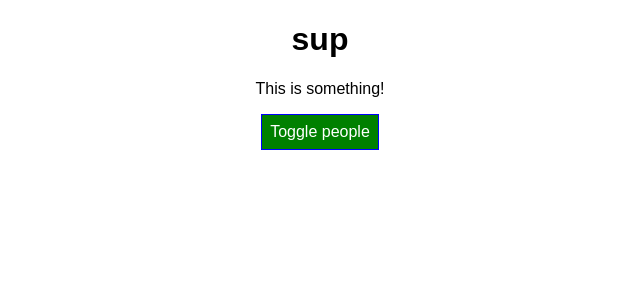
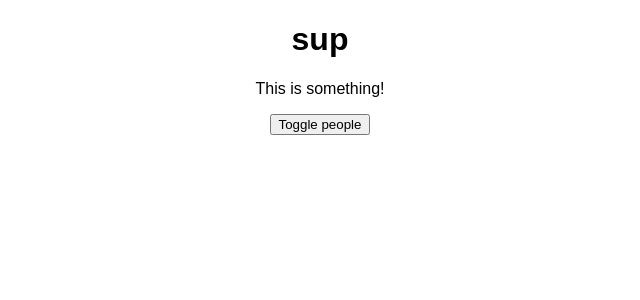
Before and after one commit to kosek-jan/react-udemy, a React (Create React App) app in the folder react-complete-guide/: page / in a window 1280 px wide. Shown: the top 300 px of the page, without its empty margins (320-960 px from the left). Built offline with nearby package versions, Linux system fonts and the light colour scheme.

Commit message:
split to components

```diff
--- a/react-complete-guide/src/App.module.css
+++ /dev/null
@@ -1,34 +0,0 @@
-.App {
-  text-align: center;
-}
-
-.red {
-  color: red;
-}
-
-.bold {
-  font-weight: bold;
-}
-
-.App button {
-  background-color: green;
-  color: white;
-  font: inherit;
-  border: 1px solid blue;
-  padding: 8px;
-  cursor: pointer;
-}
-
-.App button:hover{
-  background-color: lightgreen;
-  color: black;
-}
-
-.App button.Red {
-  background-color: red;
-}
-
-.App button.Red:hover {
-  background-color: salmon;
-  color: black;
-}
--- /dev/null
+++ b/react-complete-guide/src/components/Cockpit/Cockpit.js
@@ -0,0 +1,29 @@
+import React from 'react';
+import classes from './Cockpit.module.css';
+
+const cockpit = (props) => {
+    const assignedClasses = [];
+    let btnClass = '';
+    if (props.showPeople) {
+        btnClass = classes.Red;
+    }
+
+    if (props.people.length <= 2) {
+        assignedClasses.push( classes.red );
+    }
+    if (props.people.length <= 1) {
+        assignedClasses.push( classes.bold );
+    }
+
+    return (
+        <div classes={classes.Cockpit}>
+            <h1>sup</h1>
+            <p className={assignedClasses.join(' ')}>This is something!</p>
+            <button
+                className={btnClass}
+                onClick={props.clickedHandler}>Toggle people</button>
+        </div>
+    );
+};
+
+export default cockpit;
--- /dev/null
+++ b/react-complete-guide/src/components/Cockpit/Cockpit.module.css
@@ -0,0 +1,34 @@
+.Cockpit {
+    padding: 5px;
+}
+
+.red {
+    color: red;
+  }
+
+.bold {
+    font-weight: bold;
+}
+
+.Cockpit button {
+    background-color: green;
+    color: white;
+    font: inherit;
+    border: 1px solid blue;
+    padding: 8px;
+    cursor: pointer;
+}
+
+.Cockpit button:hover{
+    background-color: lightgreen;
+    color: black;
+}
+
+.Cockpit button.Red {
+    background-color: red;
+}
+
+.Cockpit button.Red:hover {
+    background-color: salmon;
+    color: black;
+}
--- /dev/null
+++ b/react-complete-guide/src/components/People/People.js
@@ -0,0 +1,14 @@
+import React from 'react';
+import Person from './Person/Person';
+
+const people = (props) => props.people.map((person, index) => {
+    return <Person
+        name={person.name}
+        age={person.age}
+        clickHandler={() => props.clickHandler(index)}
+        key={person.id}
+        changeHandler={(event) => props.changeHandler(event, person.id)}
+    />
+});
+
+export default people;
--- a/react-complete-guide/src/App.js
+++ b/react-complete-guide/src/containers/App.js
@@ -1,6 +1,7 @@
 import React, { Component } from 'react';
 import classes from './App.module.css';
-import Person from './Person/Person';
+import People from '../components/People/People';
+import Cockpit from '../components/Cockpit/Cockpit';
 
 class App extends Component {
     state = {
@@ -35,40 +36,21 @@ class App extends Component {
 
     render() {
         let people = null;
-        let btnClass = '';
 
         if (this.state.showPeople) {
-            people = (
-                <div>
-                    {this.state.people.map((person, index) => {
-                        return <Person
-                            name={person.name}
-                            age={person.age}
-                            clickHandler={() => this.deletePersonHandler(index)}
-                            key={person.id}
-                            changeHandler={(event) => this.nameChangedHandler(event, person.id)}
-                        />
-                    })}
-                </div>
-            );
-            btnClass = classes.Red;
-        }
-
-        const assignedClasses = [];
-        if (this.state.people.length <= 2) {
-            assignedClasses.push( classes.red );
-        }
-        if (this.state.people.length <= 1) {
-            assignedClasses.push( classes.bold );
+            people = <People
+                        people={this.state.people}
+                        clickHandler={this.deletePersonHandler}
+                        changeHandler={this.nameChangedHandler}
+                    ></People>;
         }
 
         return (
             <div className={classes.App}>
-                <h1>sup</h1>
-                <p className={assignedClasses.join(' ')}>This is something!</p>
-                <button
-                    className={btnClass}
-                    onClick={this.togglePeopleHandler}>Toggle people</button>
+                <Cockpit
+                    showPeople={this.state.showPeople}
+                    people={this.state.people}
+                    clickedHandler={this.togglePeopleHandler}></Cockpit>
                 {people}
             </div>
         );
--- /dev/null
+++ b/react-complete-guide/src/containers/App.module.css
@@ -0,0 +1,3 @@
+.App {
+  text-align: center;
+}
--- a/react-complete-guide/src/index.js
+++ b/react-complete-guide/src/index.js
@@ -1,7 +1,7 @@
 import React from 'react';
 import ReactDOM from 'react-dom';
 import './index.css';
-import App from './App';
+import App from './containers/App';
 import registerServiceWorker from './registerServiceWorker';
 
 ReactDOM.render(<App />, document.getElementById('root'));
```
Also changed, not shown: react-complete-guide/src/components/ErrorBoundary/ErrorBoundary.js (renamed from react-complete-guide/src/ErrorBoundary/ErrorBoundary.js), react-complete-guide/src/components/People/Person/Person.js (renamed from react-complete-guide/src/Person/Person.js), react-complete-guide/src/components/People/Person/Person.module.css (renamed from react-complete-guide/src/Person/Person.module.css), 2 other files (tests, documents, lock files or other folders).
